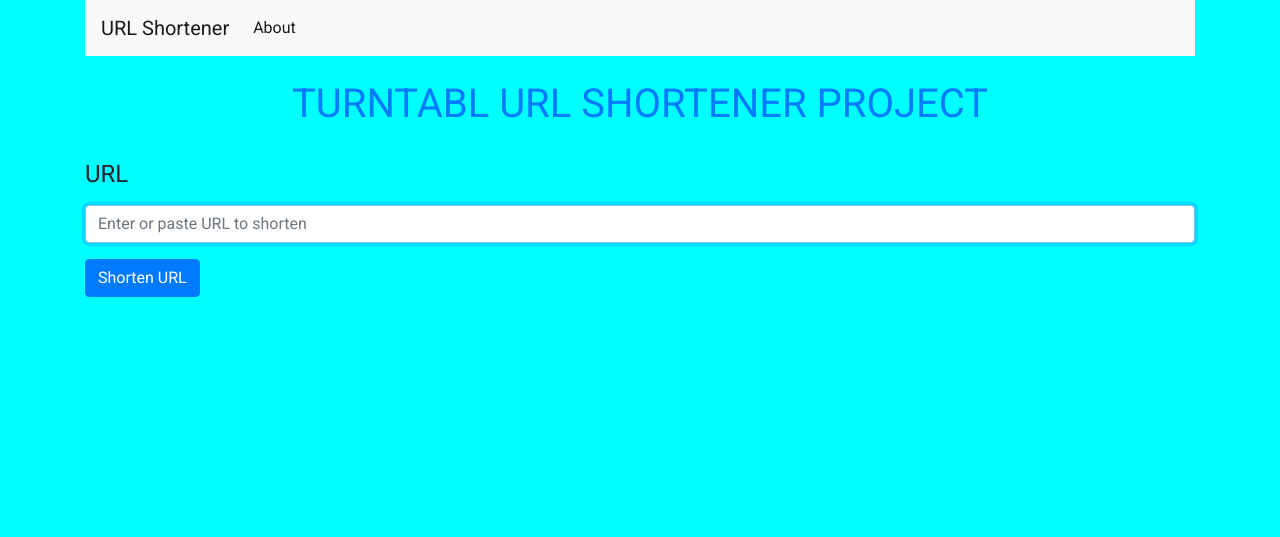
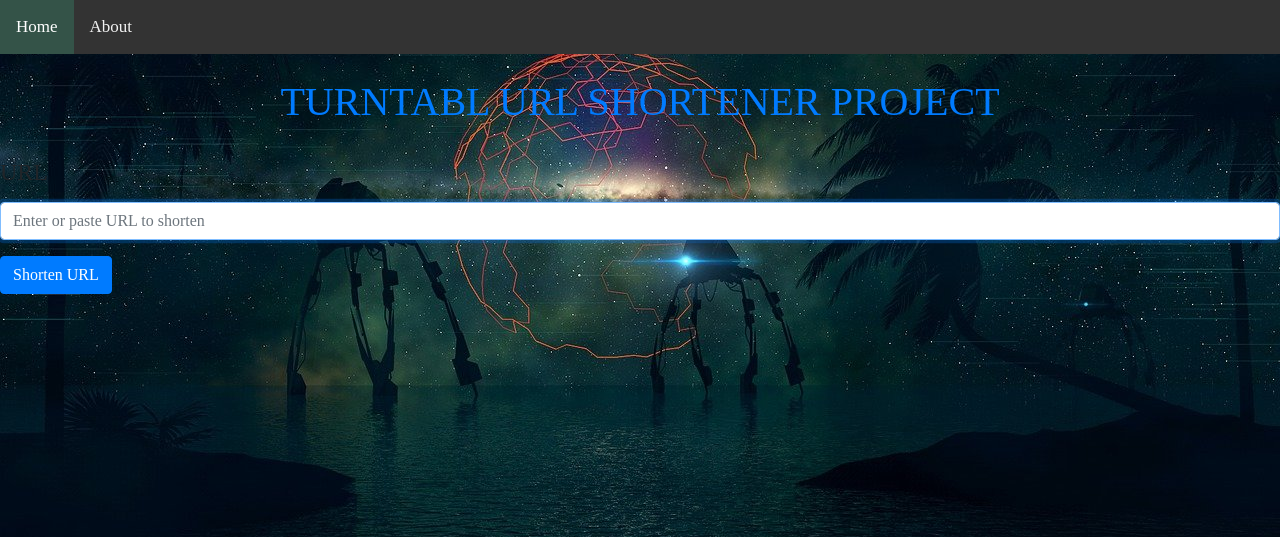
Before and after one commit to CharlesBoadu/Turntabl-final-project-work, a Flask app: page / in a window 1280 px wide. Shown: the top 537 px of the page. Run offline with Flask 2, Linux system fonts and the light colour scheme; some libraries are stand-ins or nearby versions.

Commit message:
modified nav bar and added background image

```diff
--- a/templates/base.html
+++ b/templates/base.html
@@ -22,36 +22,45 @@
       href="https://fonts.googleapis.com/css2?family=Roboto:wght@300;400&display=swap"
       rel="stylesheet"
     />
-    <link
-      rel="stylesheet"
-      type="text/css"
-      href="{{ url_for('static', filename='css/style.css')}}"
-    />
+
     <title>{% block title %} {% endblock %}</title>
   </head>
-  <body style="background: aqua; font-family: 'Roboto', sans-serif">
-    <div class="container">
-      <nav class="navbar navbar-expand-md navbar-light bg-light">
-        <a class="navbar-brand" href="{{ url_for('index')}}">URL Shortener</a>
-        <button
-          class="navbar-toggler"
-          type="button"
-          data-toggle="collapse"
-          data-target="#navbarNav"
-          aria-controls="navbarNav"
-          aria-expanded="false"
-          aria-label="Toggle navigation"
-        >
-          <span class="navbar-toggler-icon"></span>
-        </button>
-        <div class="collapse navbar-collapse" id="navbarNav">
-          <ul class="navbar-nav">
-            <li class="nav-item active">
-              <a class="nav-link" href="about">About</a>
-            </li>
-          </ul>
-        </div>
-      </nav>
+  <body>
+    <!-- style="background: aqua; font-family: 'Roboto', sans-serif" -->
+      <div class="topnav">
+        <a class="active" href="{{ url_for('index')}}">Home</a>
+        <a href="about">About</a>
+      </div>
+      <style>
+        <!-- body {
+         background-image: url(../static/water.jpg);
+         font-family: roboto sans-serif;
+        }
+         -->
+        .topnav {
+          overflow: hidden;
+          background-color: rgb(51, 51, 51);
+        }
+
+        .topnav a {
+          float: left;
+          color: #f2f2f2;
+          text-align: center;
+          padding: 14px 16px;
+          text-decoration: none;
+          font-size: 17px;
+        }
+
+        .topnav a:hover {
+          background-color: #ddd;
+          color: rgb(0, 0, 0);
+        }
+
+        .topnav a.active {
+          background-color: #345348;
+          color: white;
+        }
+        </style>
 
       <br />
       {% for message in get_flashed_messages() %}
```
